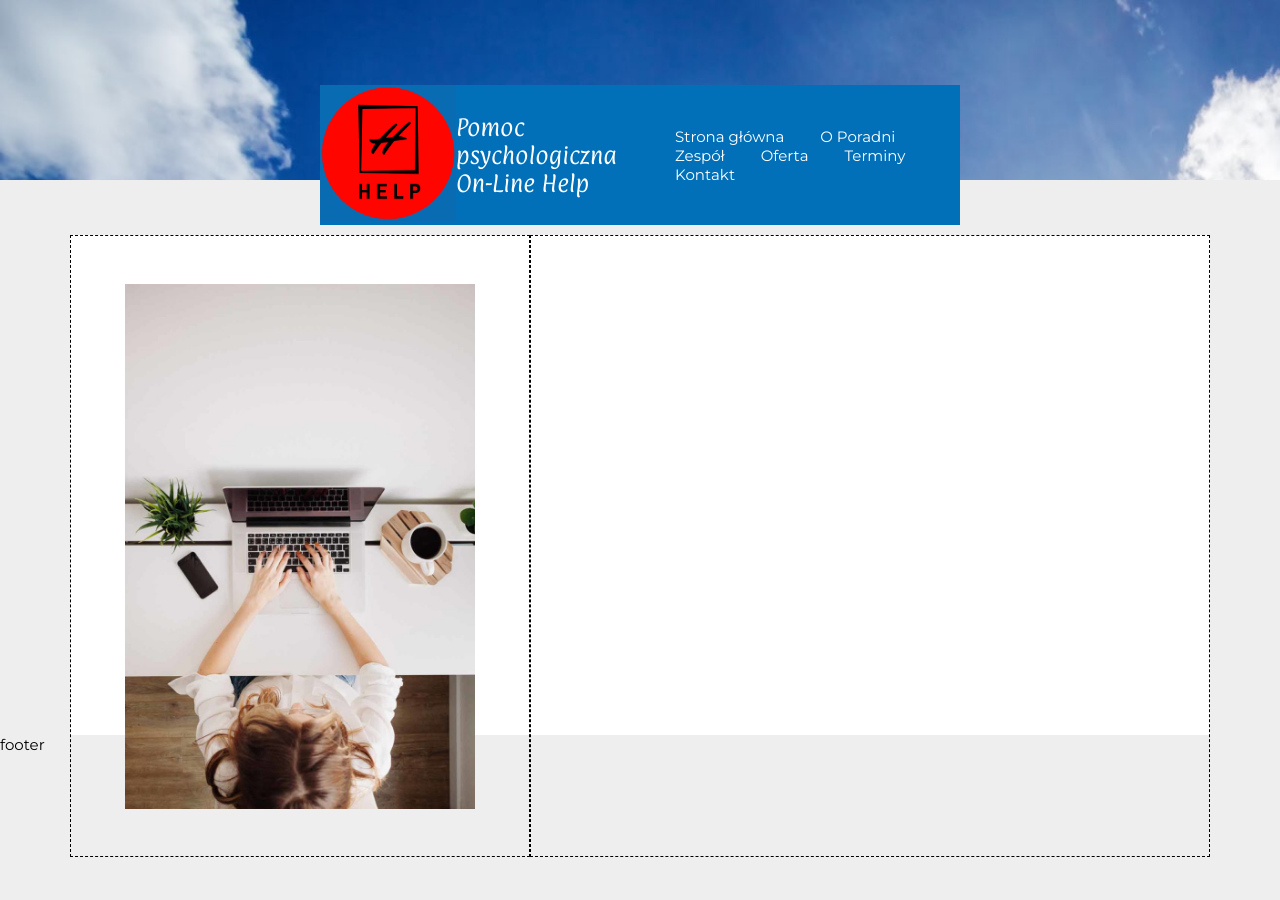
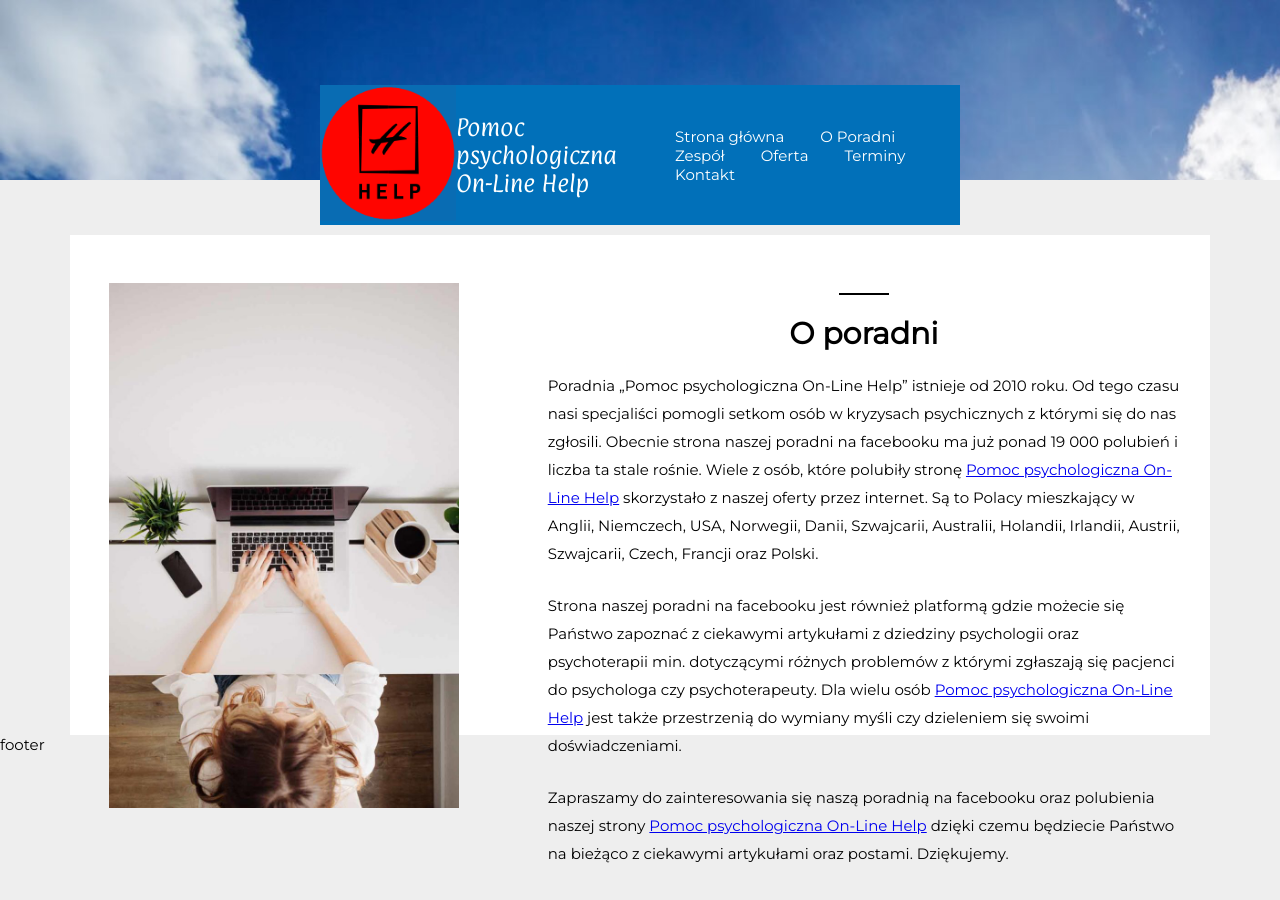
Before and after one commit to joajar/100-commits-challenge, an Angular app in the folder frontend/: page /o-poradni in a window 1280 px wide. Shown: the top 900 px of the page. Before the commit the page ends 857 px from the top, so only its background shows below. Built offline with nearby package versions, Linux system fonts and the light colour scheme.

Commit message:
FE feat: developed about-clinic template

```diff
--- a/frontend/src/app/content/about-clinic/about-clinic.component.html
+++ b/frontend/src/app/content/about-clinic/about-clinic.component.html
@@ -2,7 +2,31 @@
   <div class="homeContainer">
     <div class="outerContainer">
       <div class="leftContainerForAboutJpg"></div>
-      <div class="rightContainer"></div>
+      <div class="rightContainer">
+        <hr style="height:2px;width:50px;color:black;background-color:black;border-width:0">
+        <h1>O poradni</h1>
+        <p>
+        Poradnia „Pomoc psychologiczna On-Line Help” istnieje od 2010 roku.
+        Od tego czasu nasi specjaliści pomogli setkom osób w kryzysach psychicznych z którymi się do nas zgłosili.
+        Obecnie strona naszej poradni na facebooku ma już ponad 19 000 polubień i liczba ta stale rośnie.
+        Wiele z osób, które polubiły stronę
+        <a href="https://www.facebook.com/pomoc.psychologiczna.online.help/">Pomoc psychologiczna On-Line Help</a>
+        skorzystało z naszej oferty przez internet.
+        Są to Polacy mieszkający w Anglii, Niemczech, USA, Norwegii, Danii, Szwajcarii, Australii, Holandii, Irlandii, Austrii, Szwajcarii, Czech, Francji oraz Polski.
+        </p>
+        <p>
+        Strona naszej poradni na facebooku jest również platformą gdzie możecie się Państwo zapoznać z ciekawymi artykułami z dziedziny psychologii oraz psychoterapii min. dotyczącymi różnych problemów z którymi zgłaszają się pacjenci do psychologa czy psychoterapeuty.
+        Dla wielu osób
+        <a href="https://www.facebook.com/pomoc.psychologiczna.online.help/">Pomoc psychologiczna On-Line Help</a>
+        jest także przestrzenią do wymiany  myśli czy dzieleniem się swoimi doświadczeniami.
+        </p>
+        <p>
+        Zapraszamy do zainteresowania się naszą poradnią na facebooku oraz polubienia naszej strony
+        <a href="https://www.facebook.com/pomoc.psychologiczna.online.help/">Pomoc psychologiczna On-Line Help</a>
+        dzięki czemu będziecie Państwo na bieżąco z ciekawymi artykułami oraz postami.
+        Dziękujemy.
+        </p>
+      </div>
     </div>
   </div>
 </div>
--- a/frontend/src/app/content/about-clinic/about-clinic.component.scss
+++ b/frontend/src/app/content/about-clinic/about-clinic.component.scss
@@ -15,7 +15,6 @@
   justify-content: center;
 }
 .leftContainerForAboutJpg {
-  border: 1px dashed black;
   background-image: url(../../../assets/images/about.jpg);
   background-size: 350px;
   background-repeat: no-repeat;
@@ -24,7 +23,14 @@
   height: 620px;
 }
 .rightContainer {
-  border: 1px dashed black;
   width: 680px;
   height: 620px;
+  padding: 50px 30px 0 50px;
 }
+.rightContainer h1 {
+  text-align: center;
+}
+.rightContainer p {
+  margin-bottom: 1.6em;
+  line-height: 28px;
+}
```
